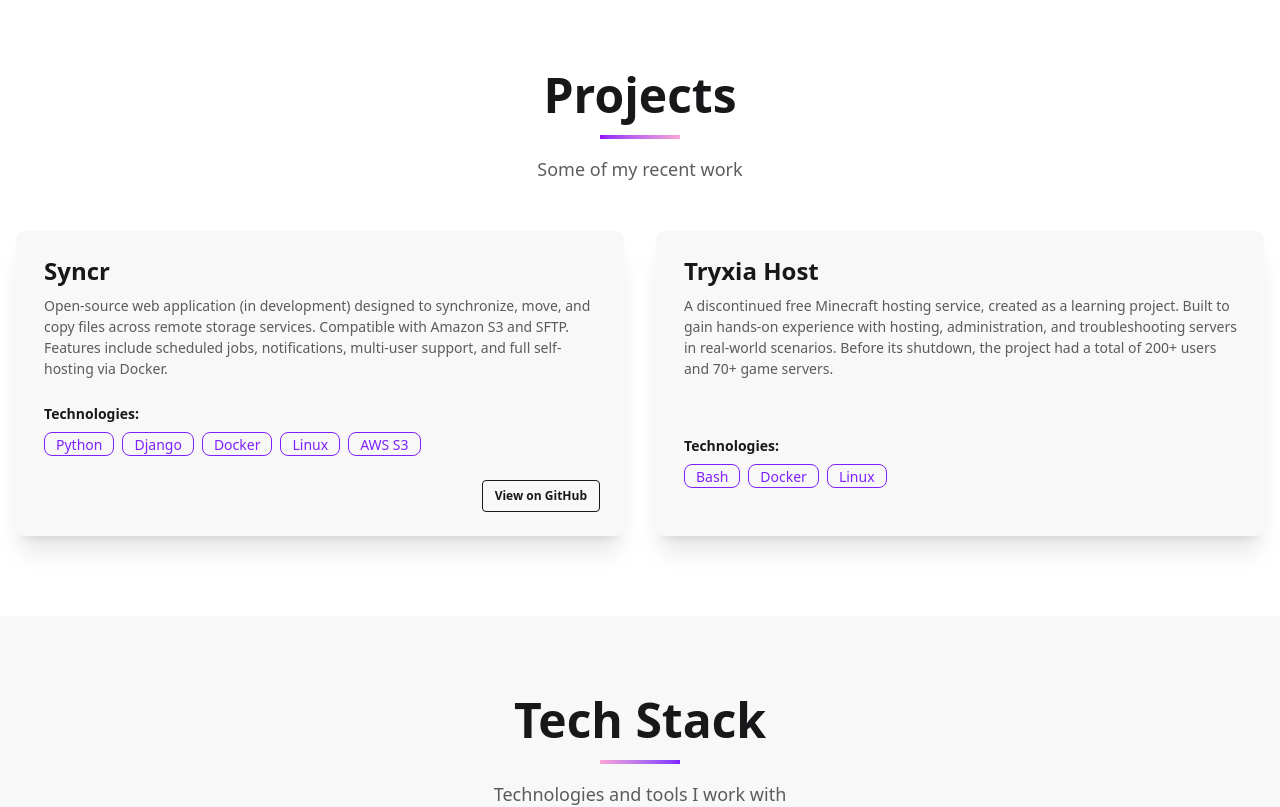
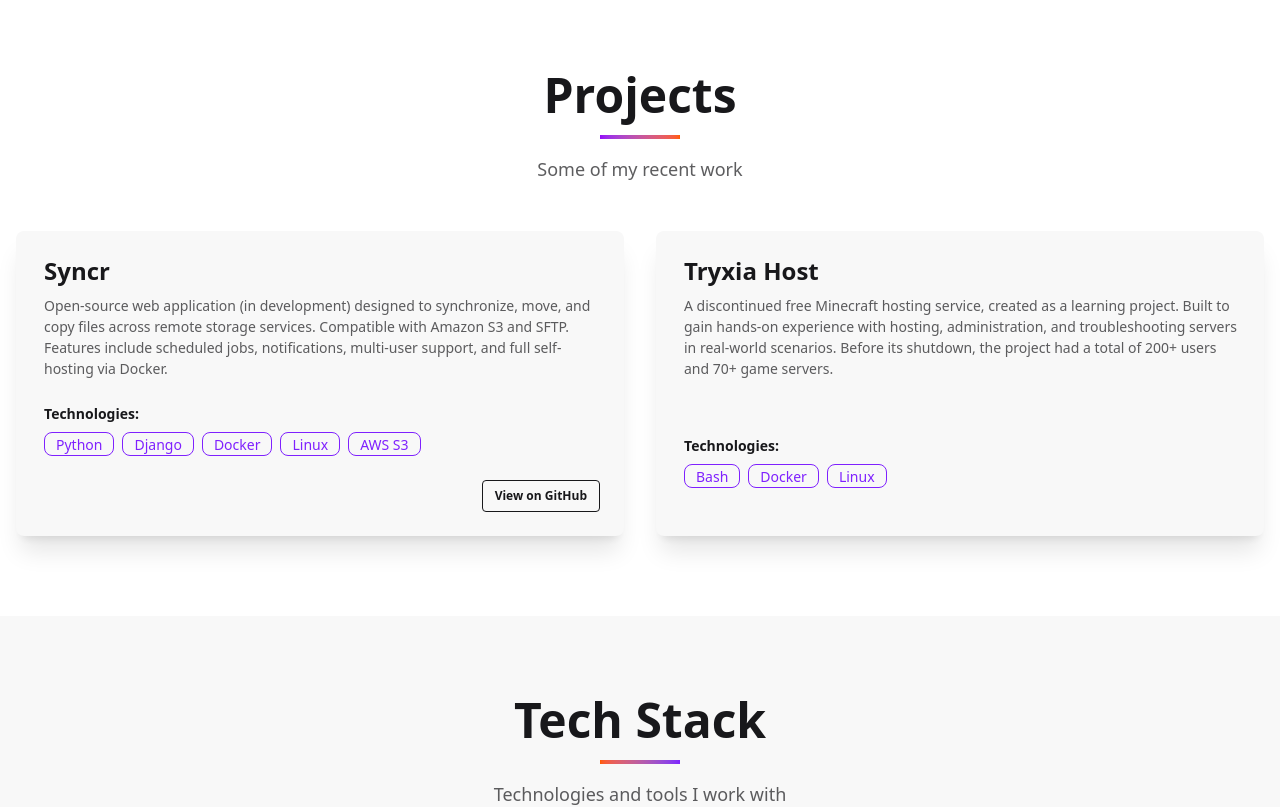
Before and after one commit to Zeptiny/nyuu.dev, a Next.js app: page / in a window 1280 px wide. Shown: the part 2280-3087 px from the top of the page. Built offline with nearby package versions, Linux system fonts and the light colour scheme; no server answers.

Commit message:
fix: Update accent color variables for dark and light themes

```diff
--- a/app/globals.css
+++ b/app/globals.css
@@ -30,8 +30,8 @@
   --color-primary-content: oklch(96% 0.018 272.314);
   --color-secondary: oklch(62% 0.265 303.9);
   --color-secondary-content: oklch(94% 0.028 342.258);
-  --color-accent: oklch(71% 0.202 349.761);
-  --color-accent-content: oklch(28% 0.109 3.907);
+  --color-accent: oklch(0.6846 0.2146 40.55);
+  --color-accent-content: oklch(0.97 0.0194 60.18);
   --color-neutral: oklch(14% 0.005 285.823);
   --color-neutral-content: oklch(92% 0.004 286.32);
   --color-info: oklch(74% 0.16 232.661);
@@ -66,8 +66,8 @@
   --color-primary-content: oklch(93% 0.034 272.788);
   --color-secondary: oklch(55% 0.288 302.321);
   --color-secondary-content: oklch(94% 0.028 342.258);
-  --color-accent: oklch(82% 0.12 346.018);
-  --color-accent-content: oklch(38% 0.063 188.416);
+  --color-accent: oklch(0.6846 0.2146 40.55);
+  --color-accent-content: oklch(0.98 0.0118 51.32);
   --color-neutral: oklch(14% 0.005 285.823);
   --color-neutral-content: oklch(92% 0.004 286.32);
   --color-info: oklch(74% 0.16 232.661);
```
